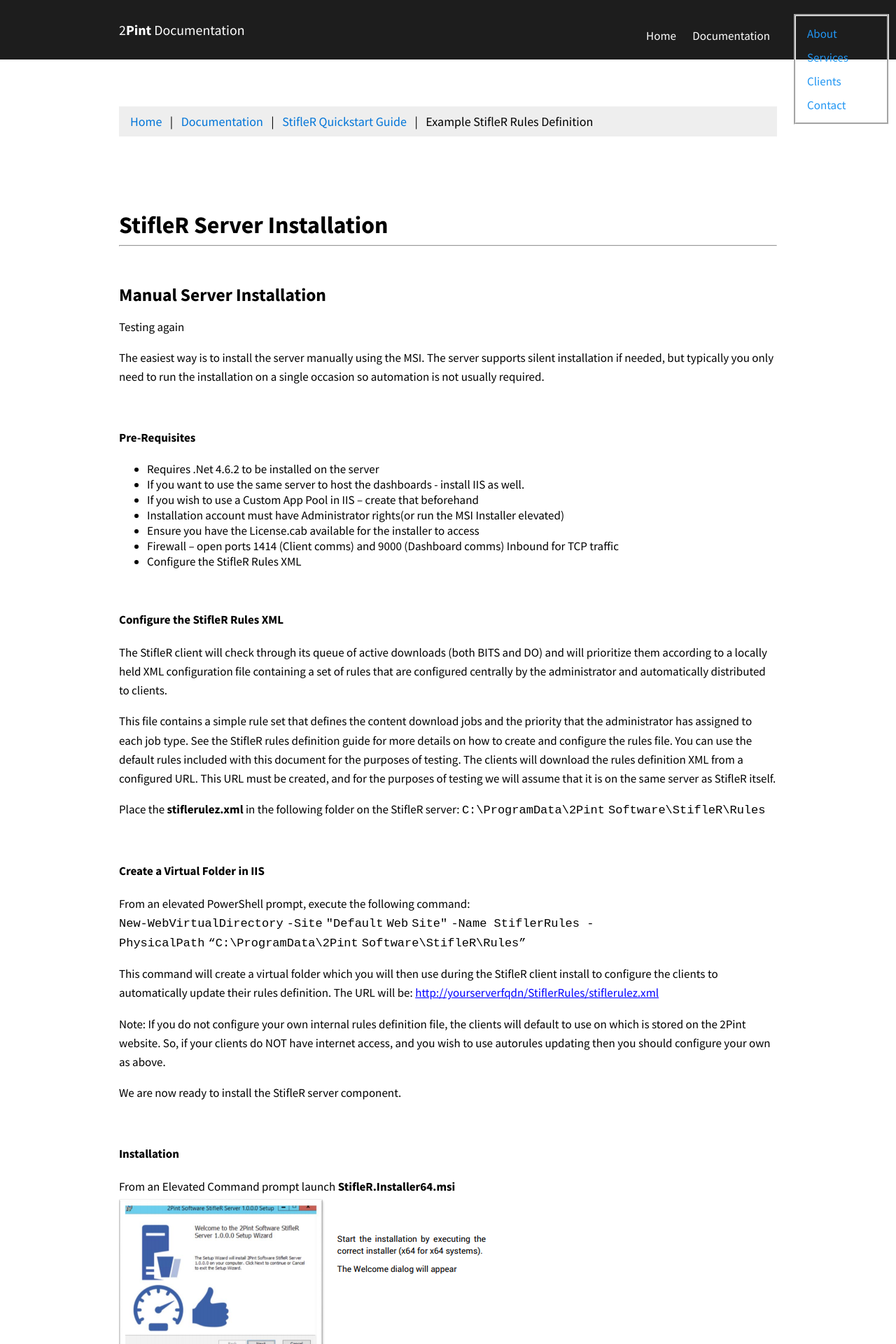
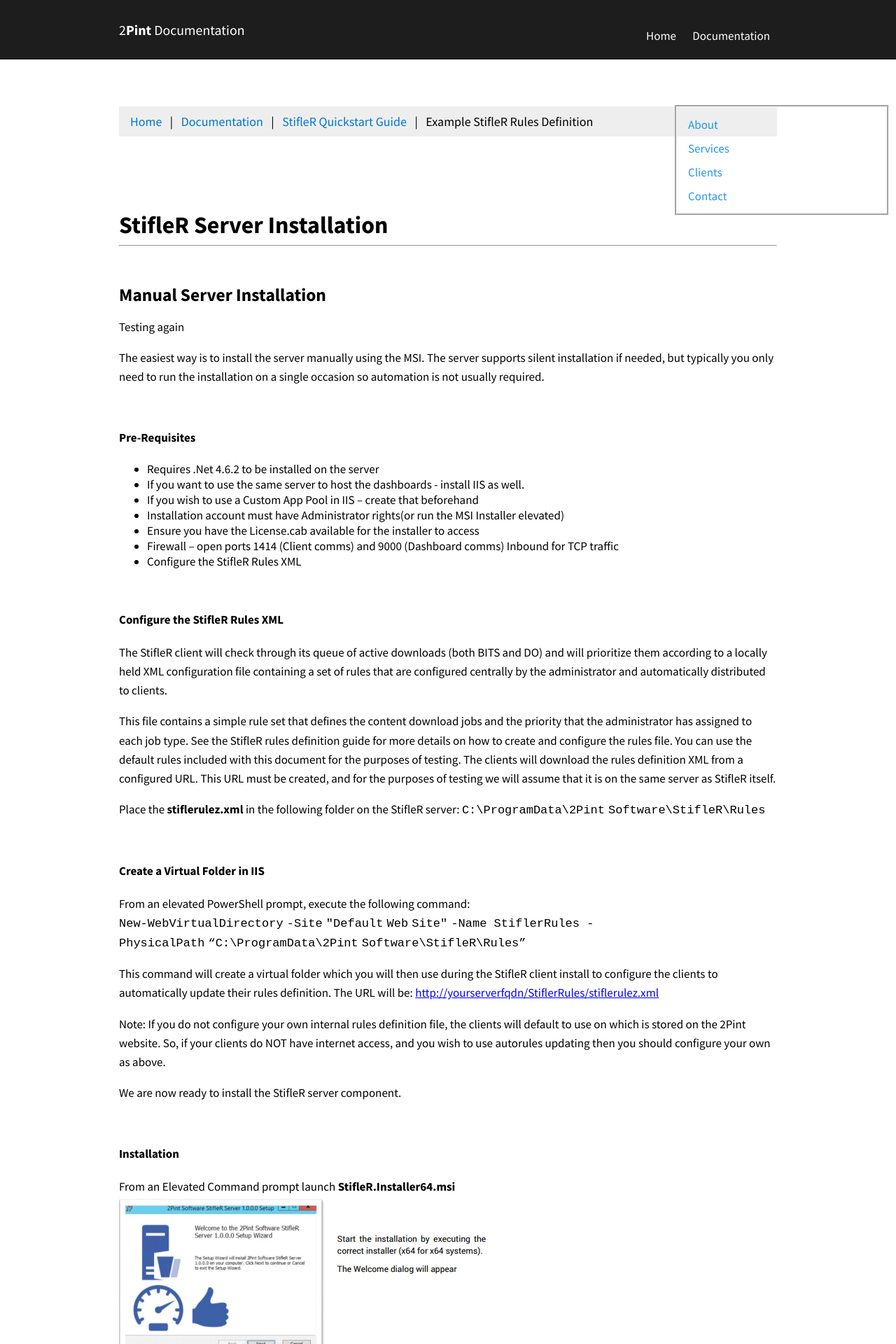
Before and after one commit to RoseSmithTest/2PintTest.github.io, a Jekyll site: the page built from docs/testfile.html, in a window 1280 px wide. Shown: the top 1920 px of the page at 70% size. Built offline with Jekyll 4.4.1, drawn with Linux system fonts in a browser that asks for light colours.

Commit message:
Update style.css

```diff
--- a/css/style.css
+++ b/css/style.css
@@ -194,10 +194,10 @@ ul.breadcrumb li a:hover {
 
 /* new stuff */
 .sidenav {
-  width: 130px;
+  width: 300px;
   position: fixed;
   z-index: 1;
-  top: 20px;
+  top: 150px;
   right: 10px;
   overflow-x: hidden;
   padding: 8px 0;
```
